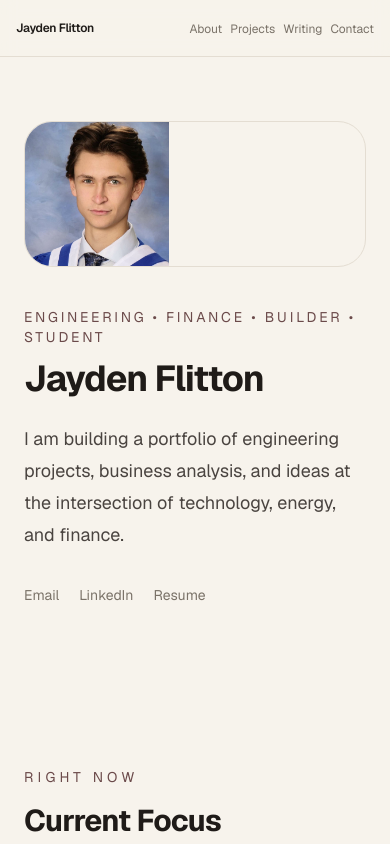
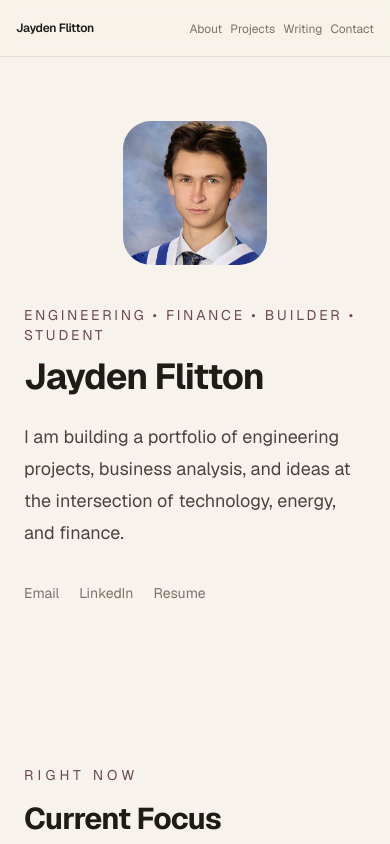
Before and after one commit to Flittsy/jaydenflitton.com, a Next.js app: page / in a window 390 px wide. Shown: the top 844 px of the page. Built offline with nearby package versions, Linux system fonts and the light colour scheme.

Commit message:
mobile image fix

```diff
--- a/src/components/Hero.tsx
+++ b/src/components/Hero.tsx
@@ -22,14 +22,14 @@ export default function Hero() {
   return (
     <section className="mx-auto max-w-5xl px-6 py-16 lg:py-24">
       <div className="flex flex-col gap-10 md:flex-row md:items-start md:gap-12">
-        <div className="shrink-0 overflow-hidden rounded-[1.75rem] border border-border sm:rounded-[2rem]">
+        <div className="w-fit shrink-0 self-center md:self-start">
           <Image
             src={profile.imageSrc}
             alt={profile.imageAlt}
             width={192}
             height={192}
             priority
-            className="aspect-square w-36 object-cover object-top sm:w-44 md:w-48"
+            className="size-36 rounded-[1.75rem] object-cover object-top sm:size-44 sm:rounded-[2rem] md:size-48"
           />
         </div>
 
```
